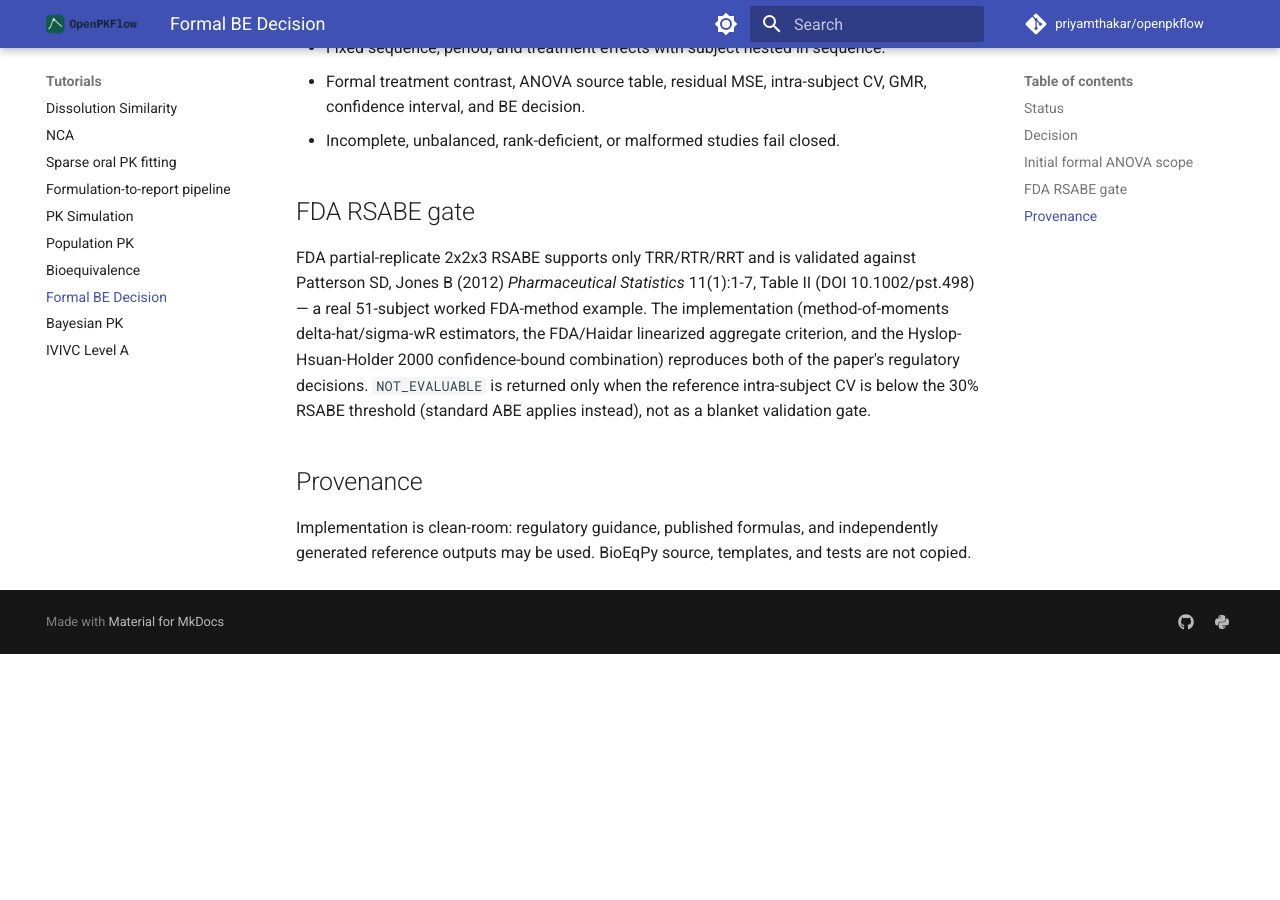
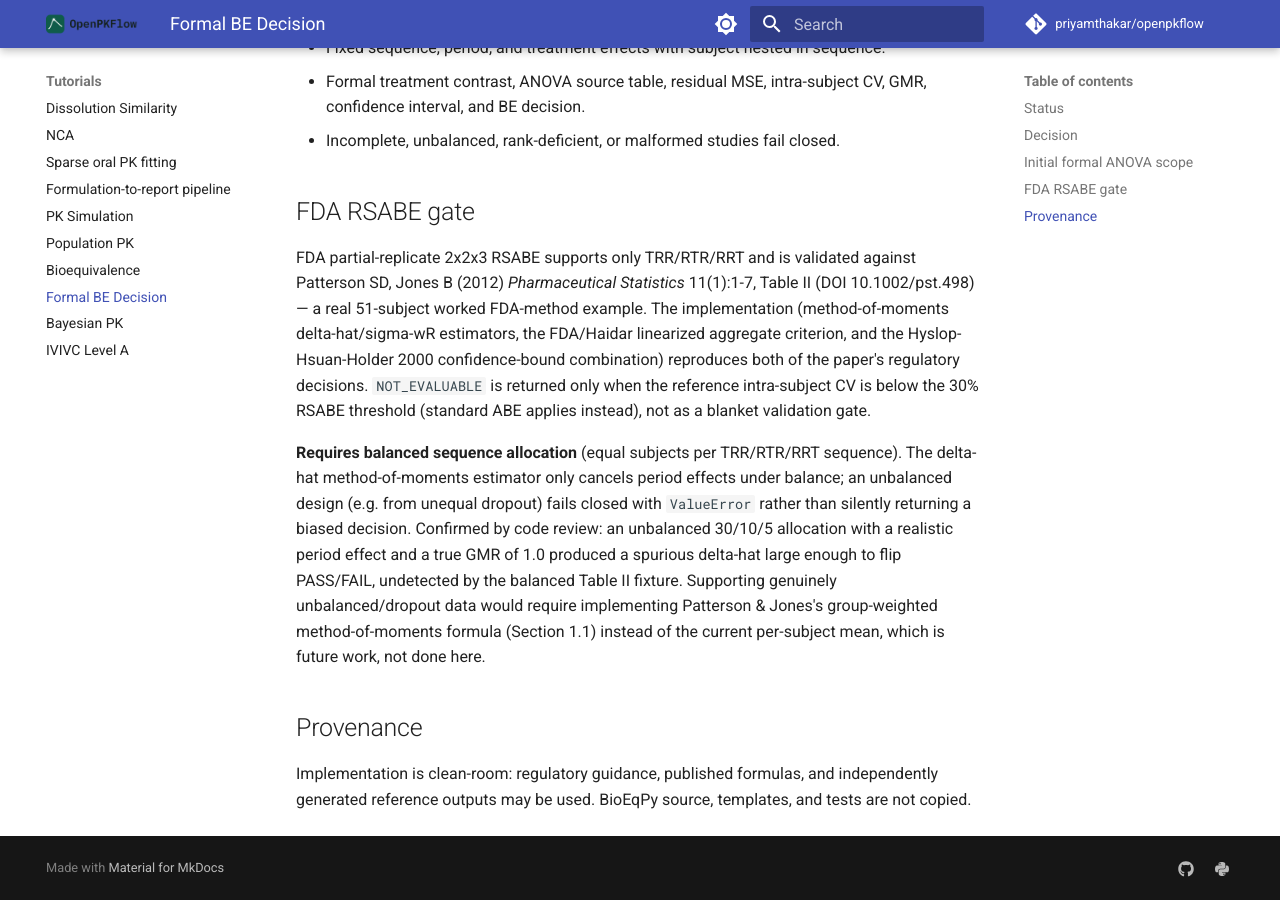
Before and after one commit to priyamthakar/openpkflow, an MkDocs documentation site: the page built from docs/decisions/formal-be.md, in a window 1280 px wide and 900 px high, scrolled down 595 px. Built offline with MkDocs 1.6.1 and Material for MkDocs 9.7.7, drawn with Linux system fonts in a browser that asks for light colours; comment, search, counter and statistics services are not loaded; before the commit the page ends 1249 px from its top, so only the background shows below that.

Commit message:
fix(be): reject unbalanced RSABE sequence allocation instead of biasing delta_hat
A /code-review high pass found that delta_hat was computed as an unweighted
mean of per-subject T-vs-R contrasts, which only matches Patterson & Jones's
(2012) method-of-moments formula -- and only cancels period effects -- under
balanced TRR/RTR/RRT allocation (equal subjects per sequence). No test
exercised unbalanced allocation, and the pinned Table II fixture is itself
balanced (17/17/17), so this passed the full suite silently.

Verified numerically: with a true GMR of 1.0 and a realistic period effect,
a balanced 15/15/15 design correctly recovers delta_hat ~ 0, but a 30/10/5
allocation (an ordinary dropout pattern) produces delta_hat ~ -0.09, enough
to flip a PASS/FAIL decision on data with no true effect.

Adds a balance check to _validate_partial_replicate that fails closed with a
clear ValueError, mirroring the pattern formal_be_anova already uses for its
own 2-sequence case. Genuinely unbalanced/dropout data is out of scope until
the paper's group-weighted MoM formula is implemented (tracked in
docs/decisions/formal-be.md); rejecting it outright was chosen over silently
returning a possibly-wrong regulatory decision.

Co-Authored-By: Claude Sonnet 5 <noreply@anthropic.com>

```diff
--- a/docs/decisions/formal-be.md
+++ b/docs/decisions/formal-be.md
@@ -30,6 +30,16 @@ both of the paper's regulatory decisions. `NOT_EVALUABLE` is returned only when
 reference intra-subject CV is below the 30% RSABE threshold (standard ABE applies
 instead), not as a blanket validation gate.
 
+**Requires balanced sequence allocation** (equal subjects per TRR/RTR/RRT sequence).
+The delta-hat method-of-moments estimator only cancels period effects under balance;
+an unbalanced design (e.g. from unequal dropout) fails closed with `ValueError` rather
+than silently returning a biased decision. Confirmed by code review: an unbalanced
+30/10/5 allocation with a realistic period effect and a true GMR of 1.0 produced a
+spurious delta-hat large enough to flip PASS/FAIL, undetected by the balanced Table II
+fixture. Supporting genuinely unbalanced/dropout data would require implementing
+Patterson & Jones's group-weighted method-of-moments formula (Section 1.1) instead of
+the current per-subject mean, which is future work, not done here.
+
 ## Provenance
 
 Implementation is clean-room: regulatory guidance, published formulas, and independently
--- a/webapp/src/pages/RsabePage.tsx
+++ b/webapp/src/pages/RsabePage.tsx
@@ -46,7 +46,7 @@ export default function RsabePage() {
         <div className="flex flex-col gap-5">
           <section className="rounded-sm border border-warning/30 bg-warning/10 p-3 text-sm text-warning">
             <p className="font-semibold">Validated scope</p>
-            <p className="mt-1">Requires long-format TRR/RTR/RRT partial-replicate data with subject, sequence, period, treatment, and endpoint columns. Applies only when the reference is highly variable (CVwR &gt;= 30%); otherwise the result is NOT_EVALUABLE and standard average BE should be used.</p>
+            <p className="mt-1">Requires long-format TRR/RTR/RRT partial-replicate data with subject, sequence, period, treatment, and endpoint columns, with equal subjects per sequence (unbalanced allocation, e.g. from unequal dropout, is rejected rather than silently biased). Applies only when the reference is highly variable (CVwR &gt;= 30%); otherwise the result is NOT_EVALUABLE and standard average BE should be used.</p>
           </section>
           <FileDropzone onFile={(next) => { setFile(next); mutation.reset() }} onClear={() => { setFile(null); mutation.reset() }} label="Upload partial-replicate CSV" />
           <Button size="lg" className="w-full" disabled={!file || mutation.isPending} loading={mutation.isPending} onClick={() => mutation.mutate()}>
```
Also changed, not shown: HANDOFF.md (+9 -1 lines), 2 other files.
